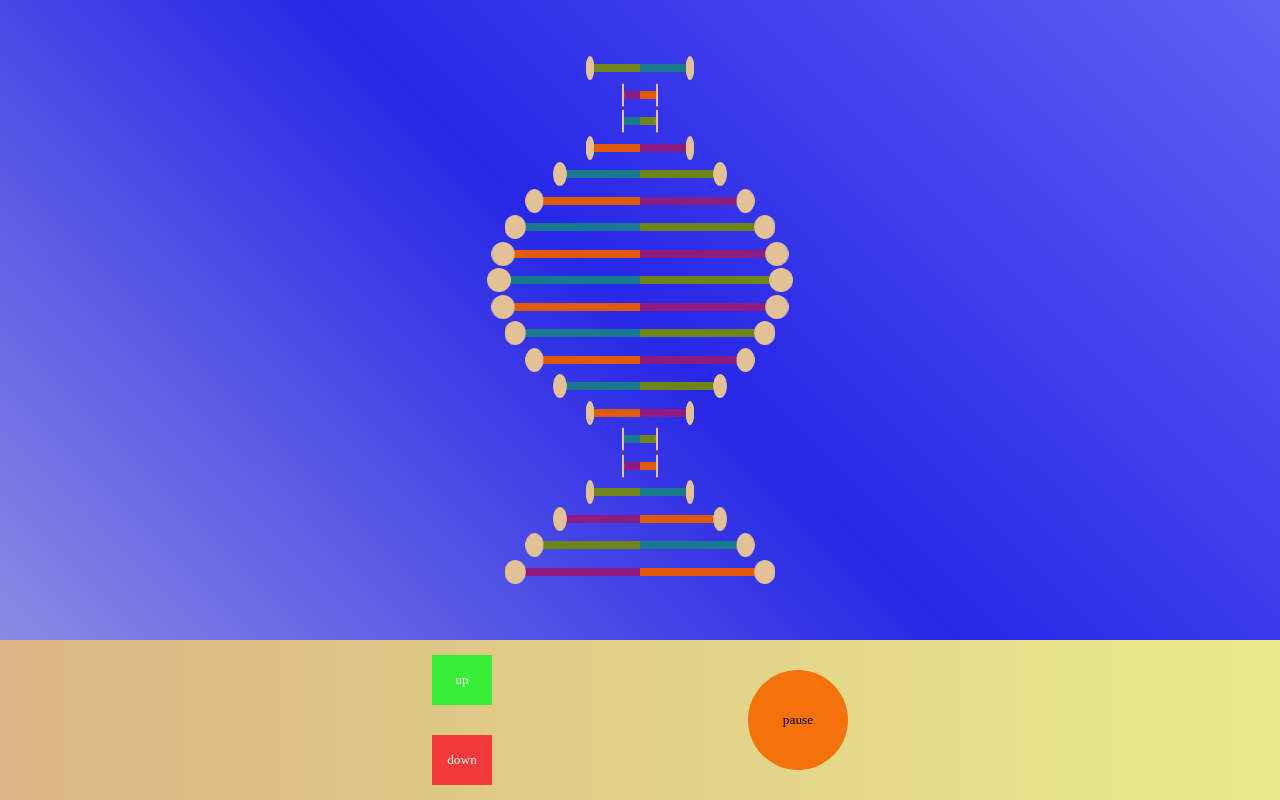
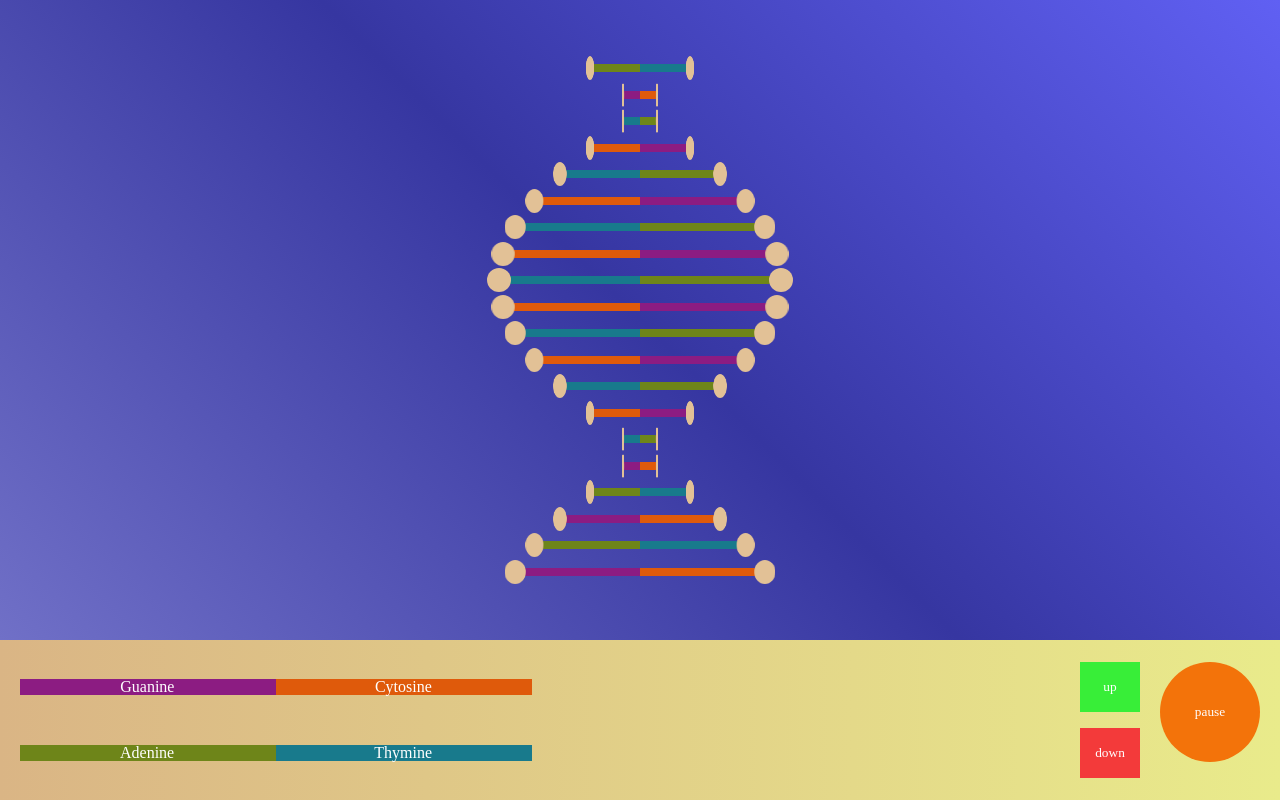
Before and after one commit to NuReLeS525/dna-model, a plain HTML site: page index.html in a window 1280 px wide. Drawn offline with Linux system fonts and the light colour scheme.

Commit message:
Add files via upload

```diff
--- a/index.html
+++ b/index.html
@@ -33,12 +33,27 @@
     </ul>
   </div>
   <div class="interface">
-    <div class="speed__buttons">
-      <button class="speed__up" id="up">up</button>
-      <button class="speed__down" id="down">down</button>
+    <div class="controll-panel">
+      <div class="speed__buttons">
+        <button class="speed__up" id="up">up</button>
+        <button class="speed__down" id="down">down</button>
+      </div>
+      <div class="pause">
+        <button class="pause__button" id="pause" onclick="toggle()">
+          <span class="paused">pause</span>
+          <span class="continued">continue</span>
+        </button>
+      </div>
     </div>
-    <div class="pause">
-      <button class="pause__button" id="pause" onclick="toggle()">pause</button>
+    <div class="legend">
+      <div class="pair__op">
+        <span>Guanine</span>
+        <span>Cytosine</span>
+      </div>
+      <div class="pair__gb">
+        <span>Adenine</span>
+        <span>Thymine</span>
+      </div>
     </div>
   </div>
 </body>
--- a/main.js
+++ b/main.js
@@ -1,37 +1,49 @@
+let duration = 1.3;
+let delay = 0.05;
+var dnaDuration = document.documentElement.style.setProperty('--dna-duration', duration.toString() + 's');
+var dnaDelay = document.documentElement.style.setProperty('--dna-delay', delay.toString() + 's')
+var dnaIteration = document.documentElement.style.setProperty('--dna-iteration', 'infinite')
+var dnaName = document.documentElement.style.setProperty('--dna-name', 'rotation')
+
 const up = document.getElementById("up");
 const down = document.getElementById("down");
-let duration = 1.3;
-var dnaDuration = document.documentElement.style.setProperty('--dna-duration', duration.toString() + 's');
-
 
 up.addEventListener("click", function(e) {
   duration = duration - 0.1;
+  delay = delay + 0.01;
   document.documentElement.style.setProperty('--dna-duration', duration.toString() + 's');
-  console.log(duration)
+  document.documentElement.style.setProperty('--dna-delay', delay.toString() + 's');
+  console.log(duration);
 });
 
 down.addEventListener("click", function(e) {
   duration = duration + 0.1;
+  delay = delay - 0.01;
   document.documentElement.style.setProperty('--dna-duration', duration.toString() + 's');
-  console.log(duration)
+  document.documentElement.style.setProperty('--dna-delay', delay.toString() + 's');
+  console.log(duration);
 });
 
+
 const pause = document.getElementById("pause");
+var toggled = false;
 
-// pause.addEventListener("click", function(e) {
-//   document.documentElement.style.setProperty('--dna-duration', '0s')
-// });
-
-var toggled = false;
 function toggle() {
   if (!toggled) {
     toggled = true;
-    document.documentElement.style.setProperty('--dna-duration', '0s');
+    document.documentElement.style.setProperty('--dna-iteration', '1');
+    document.documentElement.style.setProperty('--dna-name', 'stop');
+    document.documentElement.style.setProperty('--pause', 'none');
+    document.documentElement.style.setProperty('--continue', 'inline');
+
     return;
   }
   if (toggled) {
     toggled = false;
-    document.documentElement.style.setProperty('--dna-duration', duration.toString() + 's')
+    document.documentElement.style.setProperty('--dna-iteration', 'infinite');
+    document.documentElement.style.setProperty('--dna-name', 'rotation');
+    document.documentElement.style.setProperty('--pause', 'inline');
+    document.documentElement.style.setProperty('--continue', 'none');
     return;
   }
 }
--- a/style.css
+++ b/style.css
@@ -2,7 +2,7 @@
   display: flex;
   overflow: hidden;
   height: 80%;
-  background: linear-gradient(45deg, rgb(138, 138, 228), rgb(39, 39, 231), rgb(96, 96, 243));
+  background: linear-gradient(45deg, rgb(112, 112, 199), rgb(54, 54, 161), rgb(96, 96, 243));
   align-items: center;
   justify-content: center;
 }
@@ -17,18 +17,13 @@
 
 :root {
   --dna-duration: 1.3s;
+  --dna-delay: 0.05s;
+  --dna-iteration: infinite;
+  --dna-name: rotation;
+  --pause: inline;
+  --continue: none;
 }
 
-.pair__container > li {
-  animation:
-    rotation
-    linear
-    var(--dna-duration)
-    calc(var(--i) * 0.05s)
-    /* reverse */
-    infinite
-  /* animation: name duration timing-function delay iteration-count direction fill-mode; */
-}
 
 .pair {
   display: inline-block;
@@ -70,28 +65,84 @@
   right: -1%;
 }
 
+
+.pair__container > li {
+  animation:
+    var(--dna-name)
+    linear
+    var(--dna-duration)
+    calc(var(--i) * var(--dna-delay))
+    var(--dna-iteration)
+  /* animation: name duration timing-function delay iteration-count direction fill-mode; */
+}
+
 @keyframes rotation {
-  to {
-    transform: rotateY(360deg)
+  100% {
+    transform: rotateY(360deg);
     /* transform: scaleX(0) */
   }
 }
+
+@keyframes stop {
+  0% {
+    transform: rotateY(0deg)
+  }
+  50% {
+    transform: rotateY(180deg)
+  }
+  100% {
+    transform: rotateY(360deg)
+  }
+}
+
+
 
 .interface {
   height: 20%;
   background: linear-gradient(90deg, rgb(218, 181, 133), rgb(233, 235, 139));
   display: flex;
-  justify-content: center;
+  flex-direction: row-reverse;
   align-items: center;
-  gap: 20%;
+  justify-content: space-between;
+}
+
+.controll-panel {
+  display: flex;
+  gap: 20px;
+  margin: 20px;
+}
+
+.legend {
+  display: flex;
+  flex-direction: column;
+  gap: 50px;
+  margin: 20px;
+  width: 40%;
+}
+
+.pair__op {
+  display: flex;
+  height: 1rem;
+  background: linear-gradient(90deg, #8c1c82 50%, #df5a0b 50%);
+  justify-content: space-around;
+  align-items: center;
+  color: #fff;
+}
+
+.pair__gb {
+  display: flex;
+  height: 1rem;
+  background: linear-gradient(90deg, #6e8519 50%, #187a8c 50%);
+  justify-content: space-around;
+  color: #fff;
 }
 
 .speed__buttons {
   display: flex;
   flex-direction: column;
-  min-height: 100px;
+  height: 100%;
   width: 60px;
-  gap: 30px;
+  gap: 1rem;
   /* background:rgb(39, 39, 231); */
   justify-content: space-between;
   align-items: center;
@@ -119,7 +170,6 @@
 .pause {
   width: 100px;
   height: 100px;
-  /* background: blue; */
   display: flex;
   justify-content: center;
   align-items: center;
@@ -128,7 +178,16 @@
 .pause__button {
   display: inline-block;
   background: rgb(243, 115, 10);
+  color: #fff;
   border-radius: 50%;
   width: 100%;
   height: 100%;
 }
+
+.paused {
+  display: var(--pause);
+}
+
+.continued {
+  display: var(--continue);
+}
```
